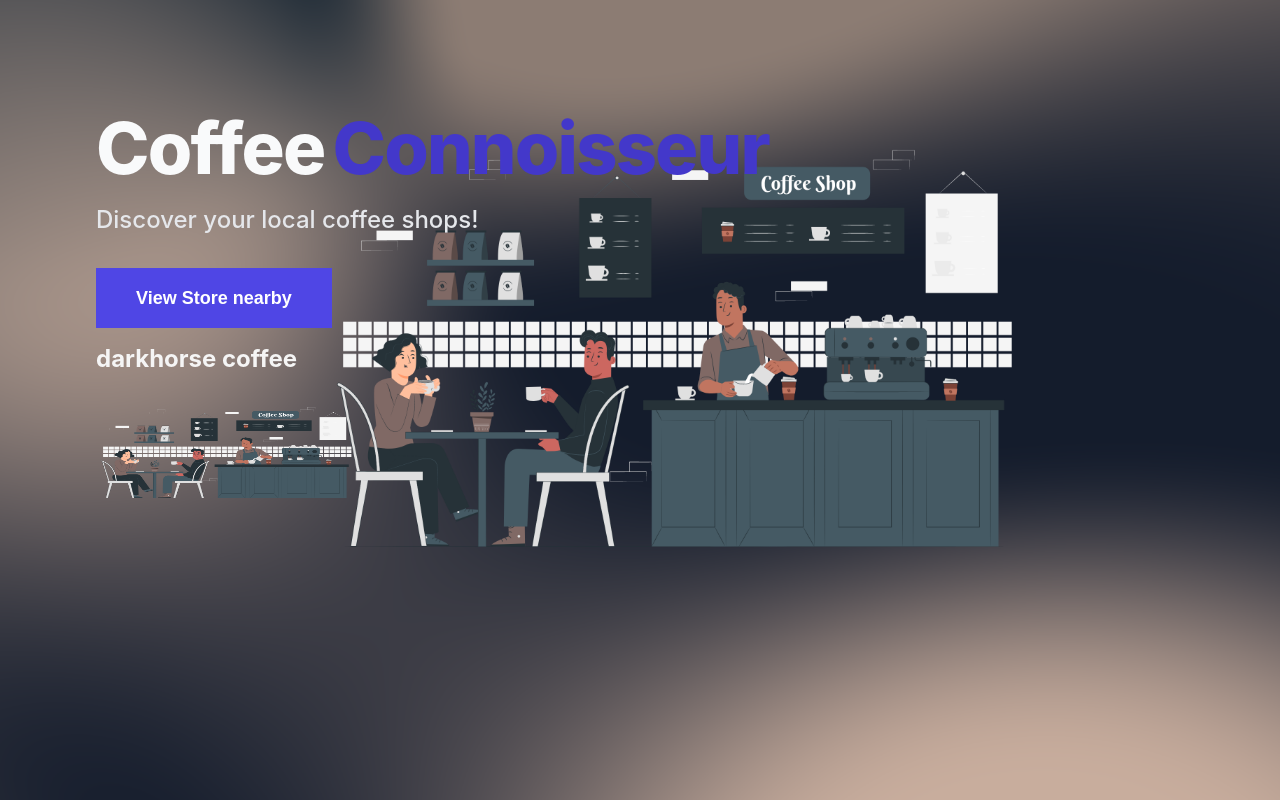
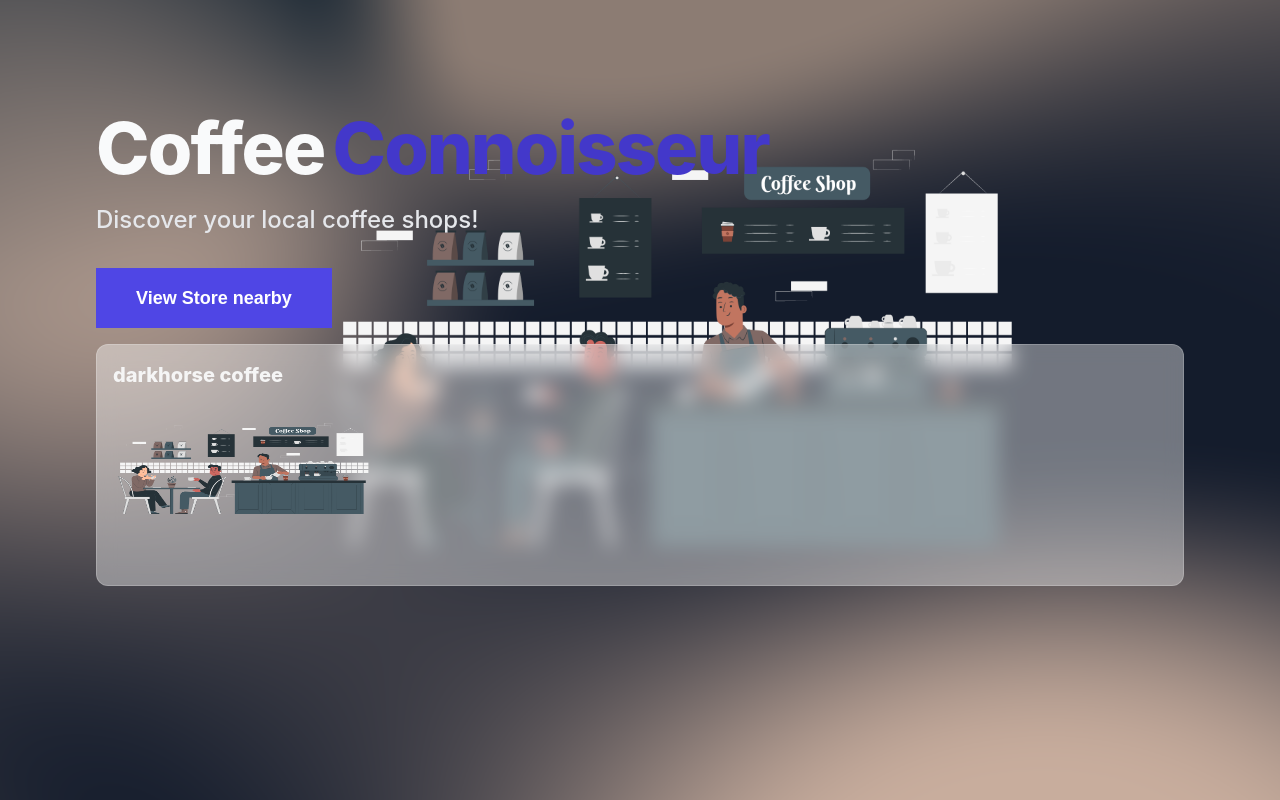
Before and after one commit to lashatatu/LT-coffee-shop-NEXT, a Next.js app: page / in a window 1280 px wide. Built offline with nearby package versions, Linux system fonts and the light colour scheme.

Commit message:
49 card style

```diff
--- a/Components/Card.js
+++ b/Components/Card.js
@@ -1,12 +1,25 @@
-import Image from 'next/image';
-import Link from 'next/link';
+import Image from "next/image";
+import Link from "next/link";
+import styles from "./card.module.css";
+import cls from 'classnames'
 
 const Card = (props) => {
   return (
     <Link href={props.href}>
-      <a>
-      <h2>{props.name}</h2>
-      <Image src={props.imgUrl} width={260} height={160}/>
+      <a className={styles.cardLink}>
+        <div className={cls("glass",styles.container)}>
+          <div className={styles.cardHeaderWrapper}>
+            <h2 className={styles.cardHeader}>{props.name}</h2>
+            <div className={styles.cardImageWrapper}>
+              <Image
+                className={styles.cardImage}
+                src={props.imgUrl}
+                width={260}
+                height={160}
+              />
+            </div>
+          </div>
+        </div>
       </a>
     </Link>
   );
--- a/package.json
+++ b/package.json
@@ -9,6 +9,7 @@
     "lint": "next lint"
   },
   "dependencies": {
+    "classnames": "^2.3.1",
     "next": "12.0.1",
     "react": "17.0.2",
     "react-dom": "17.0.2"
```
